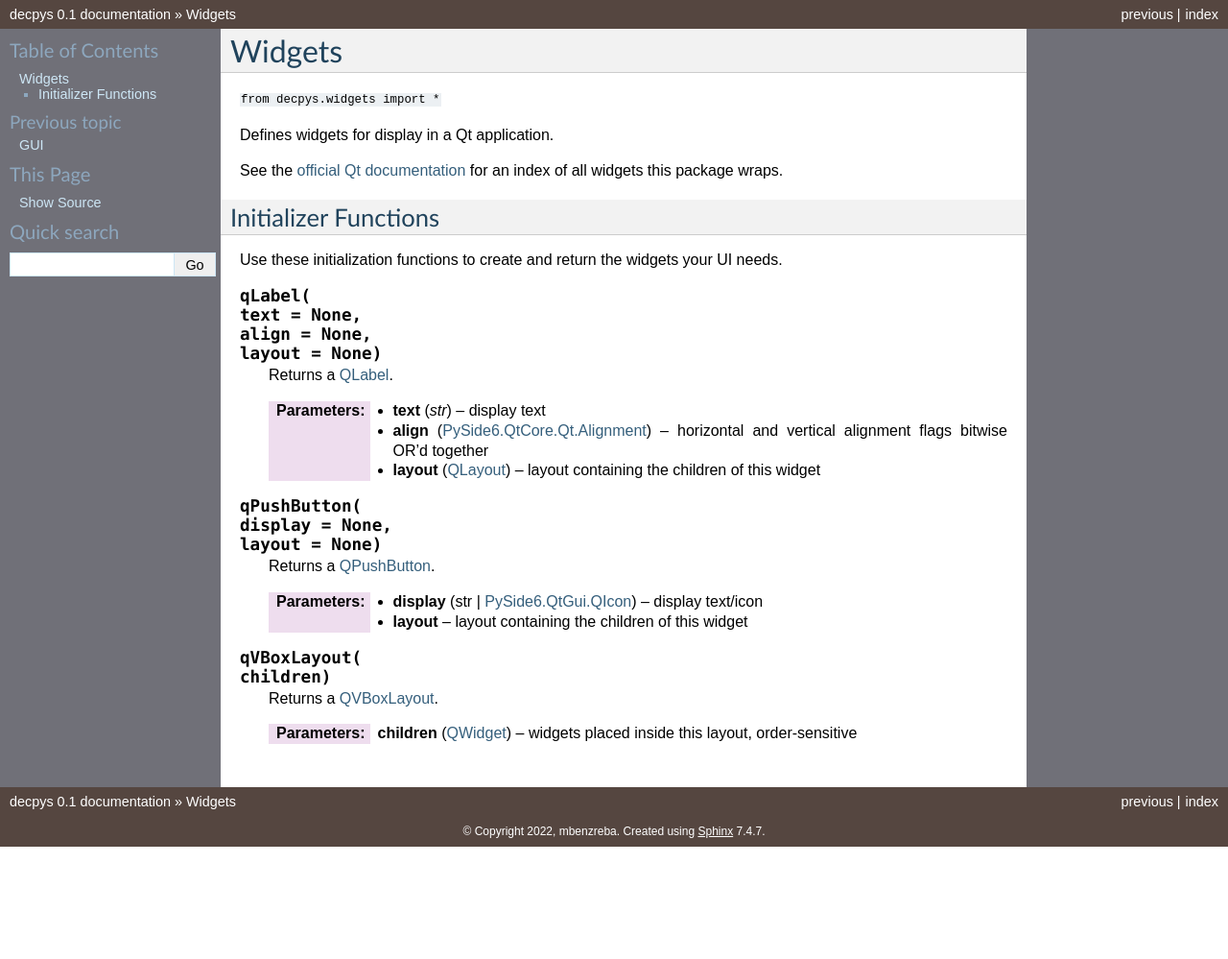
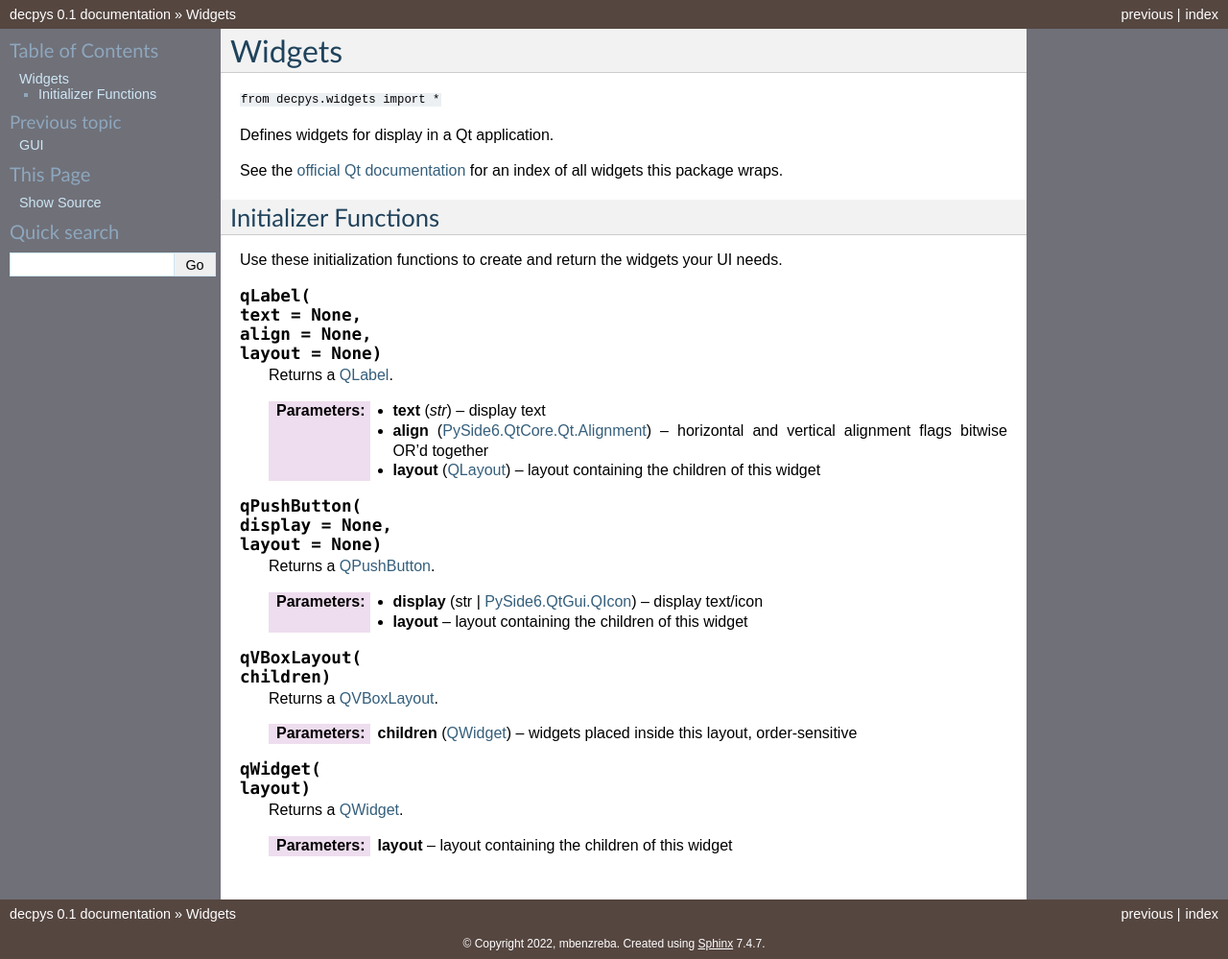
Before and after one commit to mbenzreba/decpys, a Sphinx documentation site: the page built from docs/source/widgets.rst, in a window 1280 px wide. Shown: the whole page at 96% size. Built offline with Sphinx 7.4.7, drawn with Linux system fonts in a browser that asks for light colours; before the commit the page ends 900 px from its top, so only the background shows below that.

Commit message:
doc qWidget()

```diff
--- a/docs/source/widgets.rst
+++ b/docs/source/widgets.rst
@@ -50,3 +50,12 @@ Use these initialization functions to create and return the widgets your UI need
 
     :param children: widgets placed inside this layout, order-sensitive
     :type children: `QWidget <https://doc.qt.io/qtforpython/PySide6/QtWidgets/QWidget.html>`_
+
+
+.. py:function:: qWidget(
+    layout)
+
+    Returns a `QWidget <https://doc.qt.io/qtforpython/PySide6/QtWidgets/QWidget.html>`_.
+
+    :param layout: layout containing the children of this widget
+    :type layout: `QLayout <https://doc.qt.io/qtforpython/PySide6/QtWidgets/QLayout.html>`_
```
